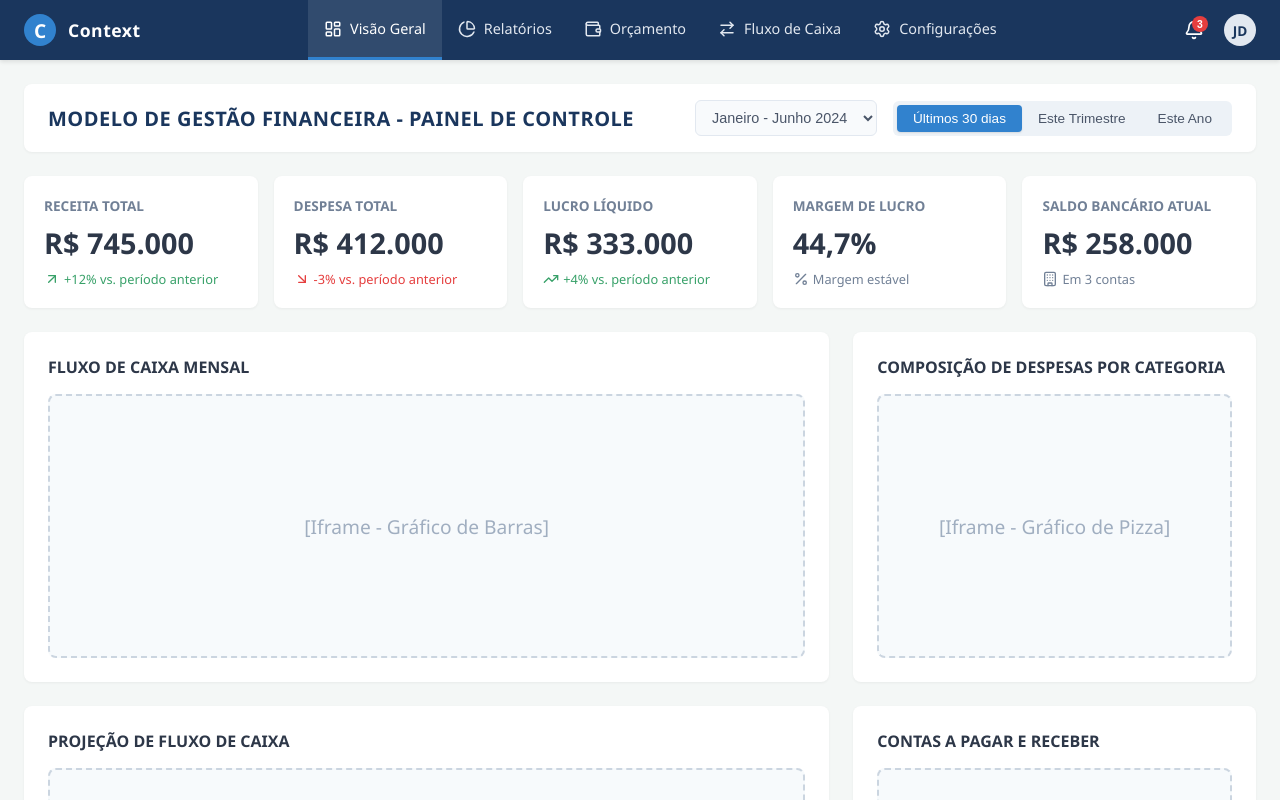
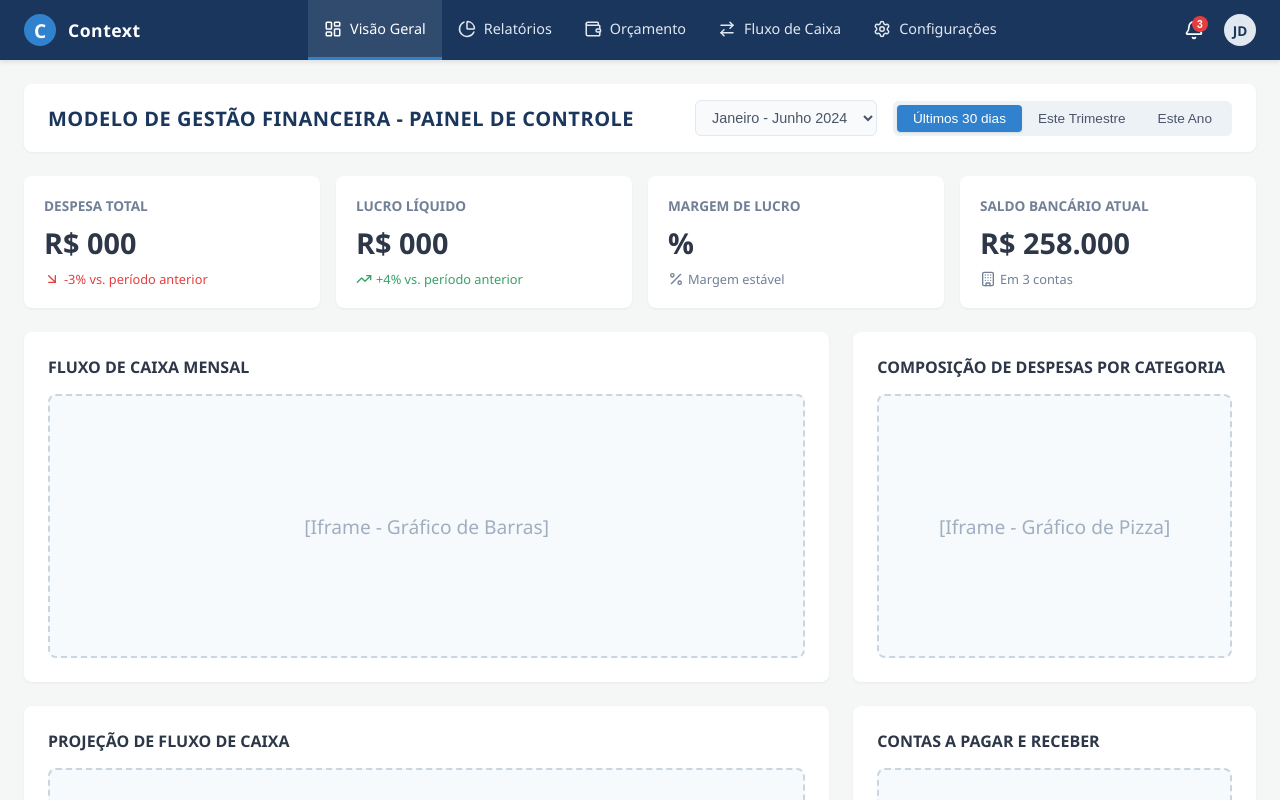
Before and after one commit to limasdev/JovemSendoAlguem, a React (Vite) app in the folder contextualizando/: page / in a window 1280 px wide. Shown: the top 800 px of the page. Built offline with nearby package versions, Linux system fonts and the light colour scheme.

Commit message:
v1.5
git

```diff
--- a/contextualizando/src/pages/Dashboard/Dashboard.tsx
+++ b/contextualizando/src/pages/Dashboard/Dashboard.tsx
@@ -21,29 +21,22 @@ export function Dashboard() {
             {/* Summary Cards */}
             <section className="summary-cards">
                 <div className="card">
-                    <div className="card-title">Receita Total</div>
-                    <div className="card-value">R$ 745.000</div>
-                    <div className="card-indicator positive">
-                        <ArrowUpRight size={16} /> +12% vs. período anterior
-                    </div>
-                </div>
-                <div className="card">
                     <div className="card-title">Despesa Total</div>
-                    <div className="card-value">R$ 412.000</div>
+                    <div className="card-value">R$ 000</div>
                     <div className="card-indicator negative">
                         <ArrowDownRight size={16} /> -3% vs. período anterior
                     </div>
                 </div>
                 <div className="card">
                     <div className="card-title">Lucro Líquido</div>
-                    <div className="card-value">R$ 333.000</div>
+                    <div className="card-value">R$ 000</div>
                     <div className="card-indicator positive">
                         <TrendingUp size={16} /> +4% vs. período anterior
                     </div>
                 </div>
                 <div className="card">
                     <div className="card-title">Margem de Lucro</div>
-                    <div className="card-value">44,7%</div>
+                    <div className="card-value"> %</div>
                     <div className="card-indicator neutral">
                         <Percent size={16} /> Margem estável
                     </div>
```
